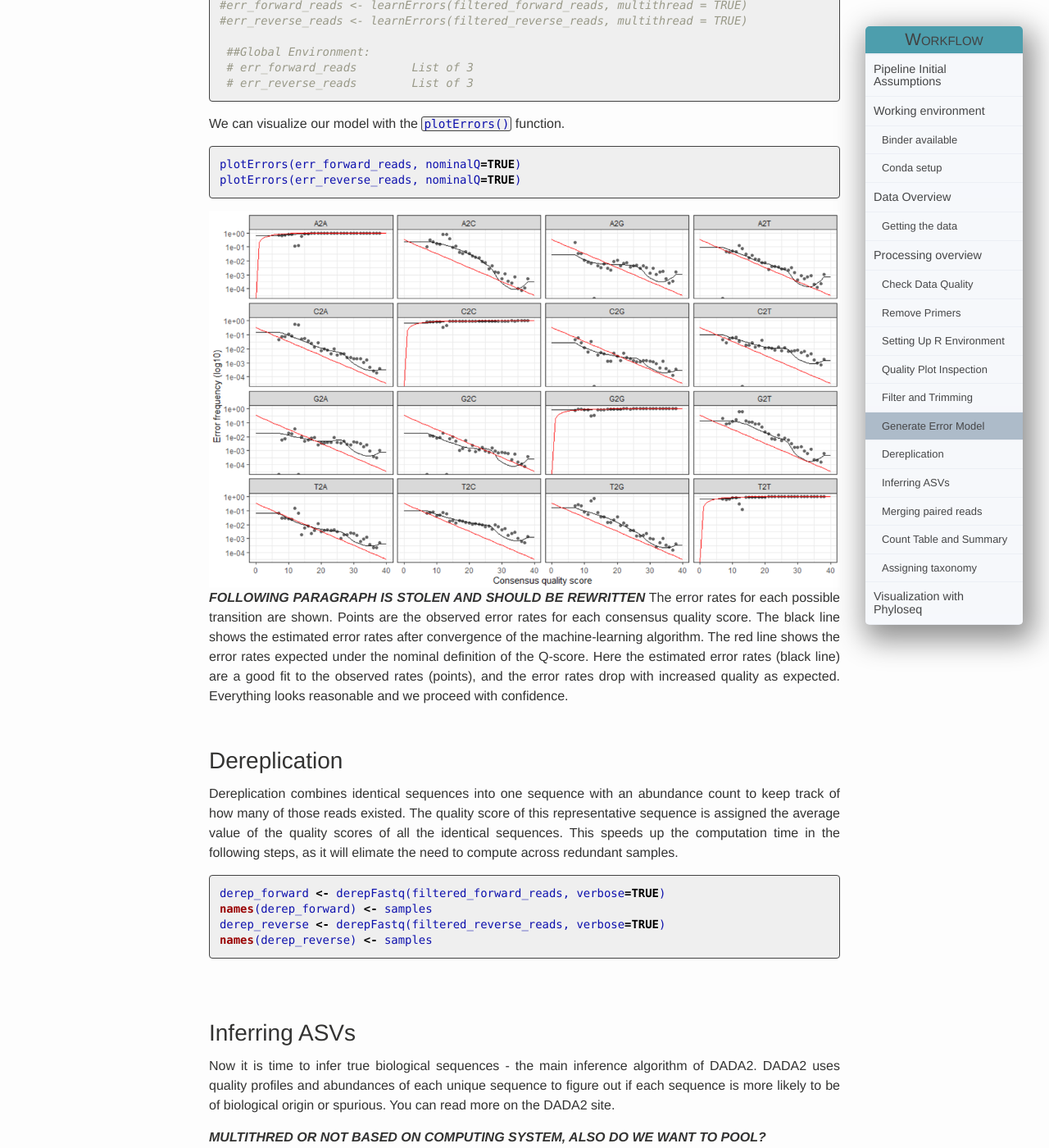
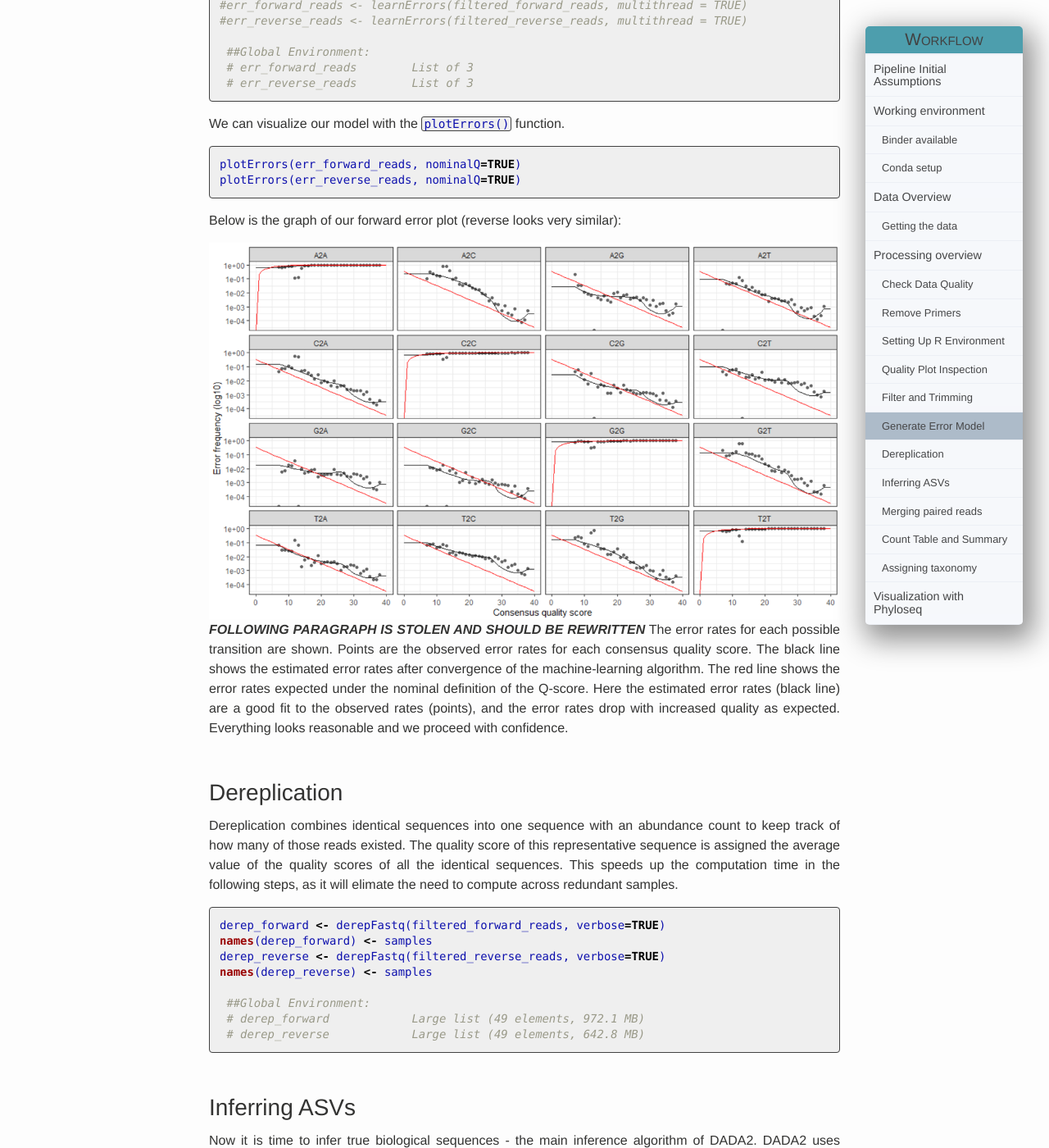
Before and after one commit to Maine-eDNA/Maine-eDNA.github.io, a Jekyll site: the page built from Tutorial/index.md, in a window 1280 px wide and 1400 px high, scrolled down 9038 px. Shown: the whole window at 82% size. Built offline with Jekyll 4.4.1, drawn with Linux system fonts in a browser that asks for light colours.

Commit message:
derep added

````diff
--- a/Tutorial/index.md
+++ b/Tutorial/index.md
@@ -319,6 +319,8 @@ plotErrors(err_forward_reads, nominalQ=TRUE)
 plotErrors(err_reverse_reads, nominalQ=TRUE)
 ```
 
+Below is the graph of our forward error plot (reverse looks very similar):
+
 <center><img src="../images/ErrorPlotForward.png"></center>
 
 ***FOLLOWING PARAGRAPH IS STOLEN AND SHOULD BE REWRITTEN***
@@ -335,9 +337,12 @@ derep_forward <- derepFastq(filtered_forward_reads, verbose=TRUE)
 names(derep_forward) <- samples
 derep_reverse <- derepFastq(filtered_reverse_reads, verbose=TRUE)
 names(derep_reverse) <- samples
+
+ ##Global Environment:
+ # derep_forward            Large list (49 elements, 972.1 MB)
+ # derep_reverse            Large list (49 elements, 642.8 MB)
 ```
 
-<br>
 <br>
 
 ## Inferring ASVs
````
